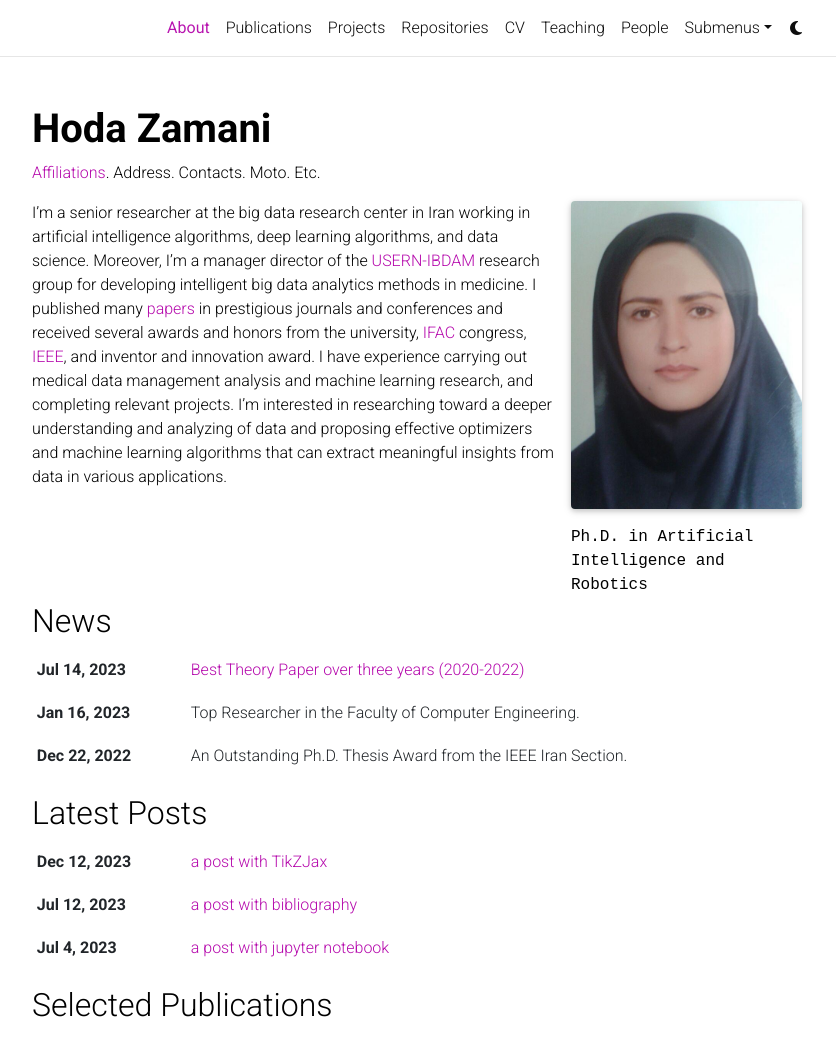
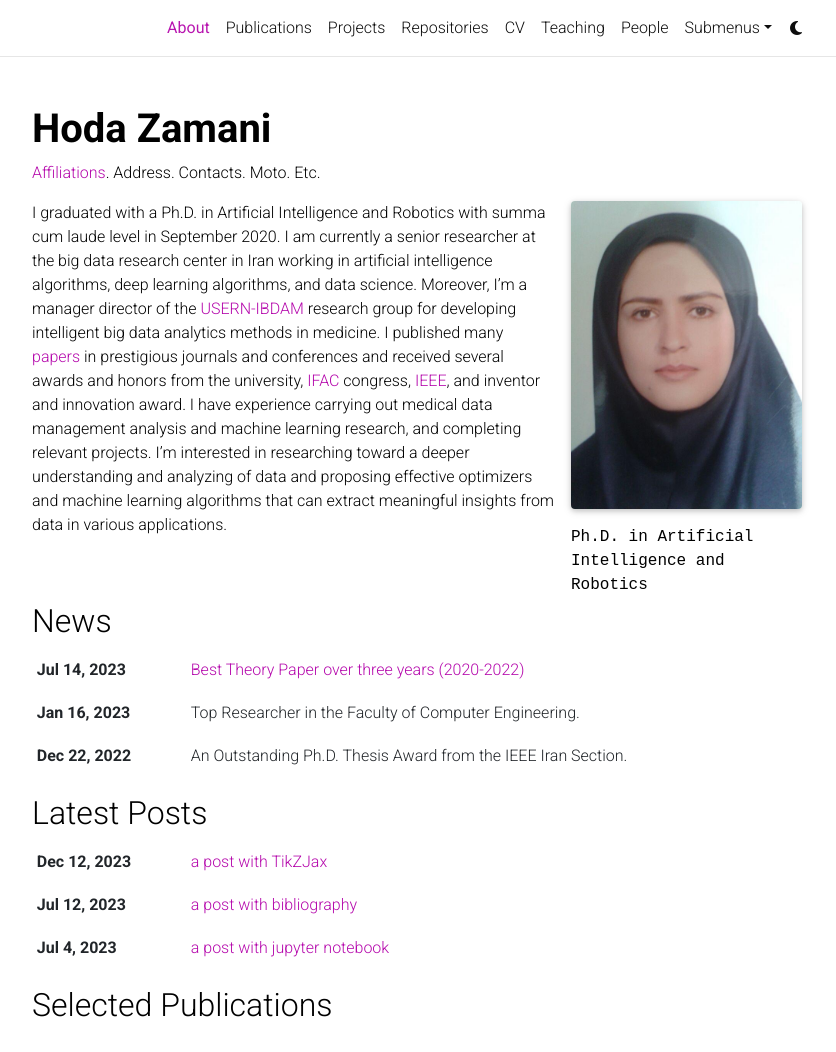
Before and after one commit to HodaZamani/HodaZamani.github.io, a Jekyll site: the page built from _pages/about.md, in a window 1280 px wide and 1341 px high, cut to the strip 0-1052 px from the top of the window. Shown: the whole strip, without its empty margins (223-1059 px from the left). Built offline with Jekyll 4.4.1, drawn with Linux system fonts in a browser that asks for light colours; full-size pictures stand in for the smaller copies a plugin makes; comment, search, counter and statistics services are not loaded; a style sheet for code colours, icons or effects is not loaded.

Commit message:
Update about.md

```diff
--- a/_pages/about.md
+++ b/_pages/about.md
@@ -14,7 +14,8 @@
 news: true  # includes a list of news items
 latest_posts: true  # includes a list of the newest posts
 selected_papers: true # includes a list of papers marked as "selected={true}"
+text-align: justify
 social: true  # includes social icons at the bottom of the page
 ---
 
-I'm a senior researcher at the big data research center in Iran working in artificial intelligence algorithms, deep learning algorithms, and data science. Moreover, I’m a manager director of the [USERN-IBDAM](https://usern.tums.ac.ir/Group/Info/IBDAM) research group for developing intelligent big data analytics methods in medicine. I published many [papers](https://scholar.google.com/citations?user=bpZOZWsAAAAJ&hl=en) in prestigious journals and conferences and received several awards and honors from the university, [IFAC](https://www.linkedin.com/feed/update/urn:li:activity:7127866223802929153/) congress, [IEEE](https://www.linkedin.com/feed/update/urn:li:activity:7019722659584163840/), and inventor and innovation award. I have experience carrying out medical data management analysis and machine learning research, and completing relevant projects. I'm interested in researching toward a deeper understanding and analyzing of data and proposing effective optimizers and machine learning algorithms that can extract meaningful insights from data in various applications.
+I graduated with a Ph.D. in Artificial Intelligence and Robotics with summa cum laude level in September 2020. I am currently a senior researcher at the big data research center in Iran working in artificial intelligence algorithms, deep learning algorithms, and data science. Moreover, I’m a manager director of the [USERN-IBDAM](https://usern.tums.ac.ir/Group/Info/IBDAM) research group for developing intelligent big data analytics methods in medicine. I published many [papers](https://scholar.google.com/citations?user=bpZOZWsAAAAJ&hl=en) in prestigious journals and conferences and received several awards and honors from the university, [IFAC](https://www.linkedin.com/feed/update/urn:li:activity:7127866223802929153/) congress, [IEEE](https://www.linkedin.com/feed/update/urn:li:activity:7019722659584163840/), and inventor and innovation award. I have experience carrying out medical data management analysis and machine learning research, and completing relevant projects. I'm interested in researching toward a deeper understanding and analyzing of data and proposing effective optimizers and machine learning algorithms that can extract meaningful insights from data in various applications.
```
